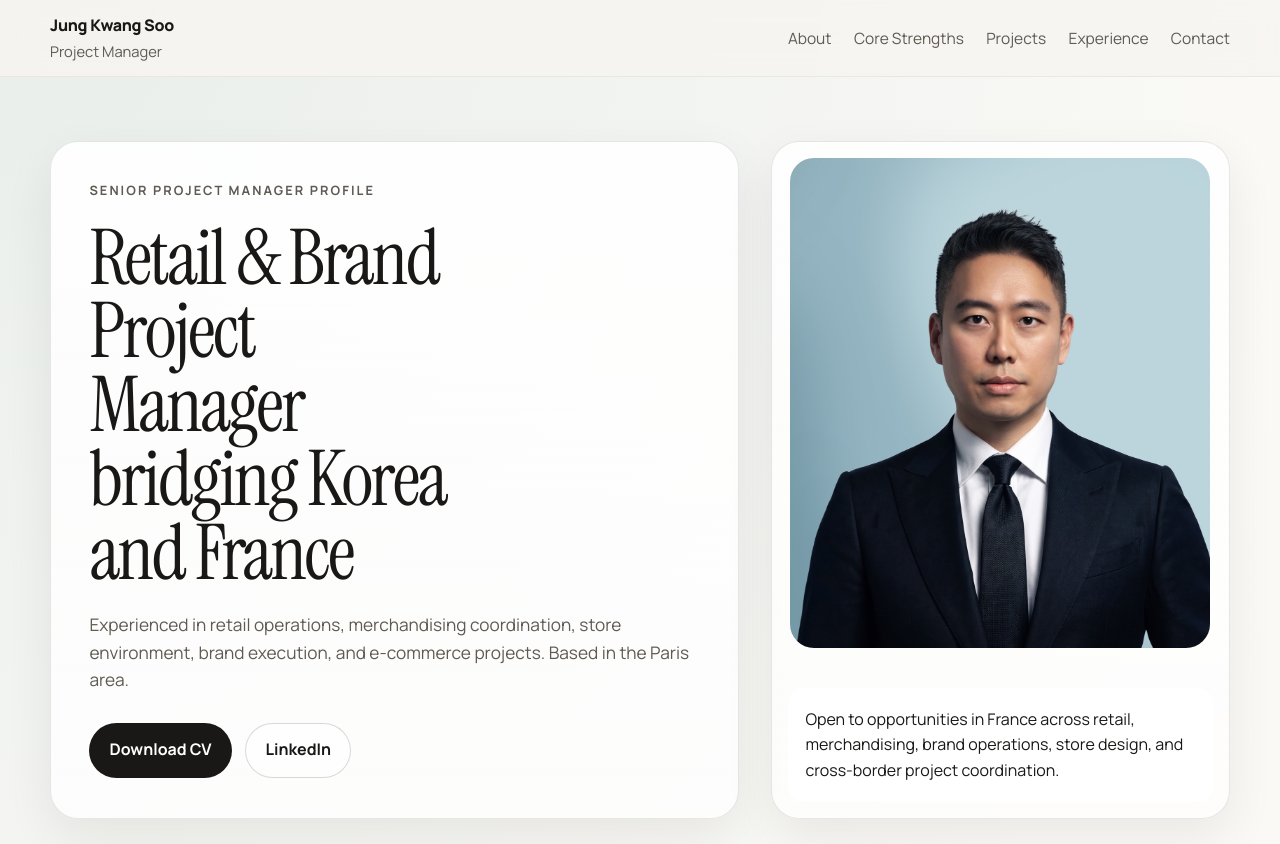
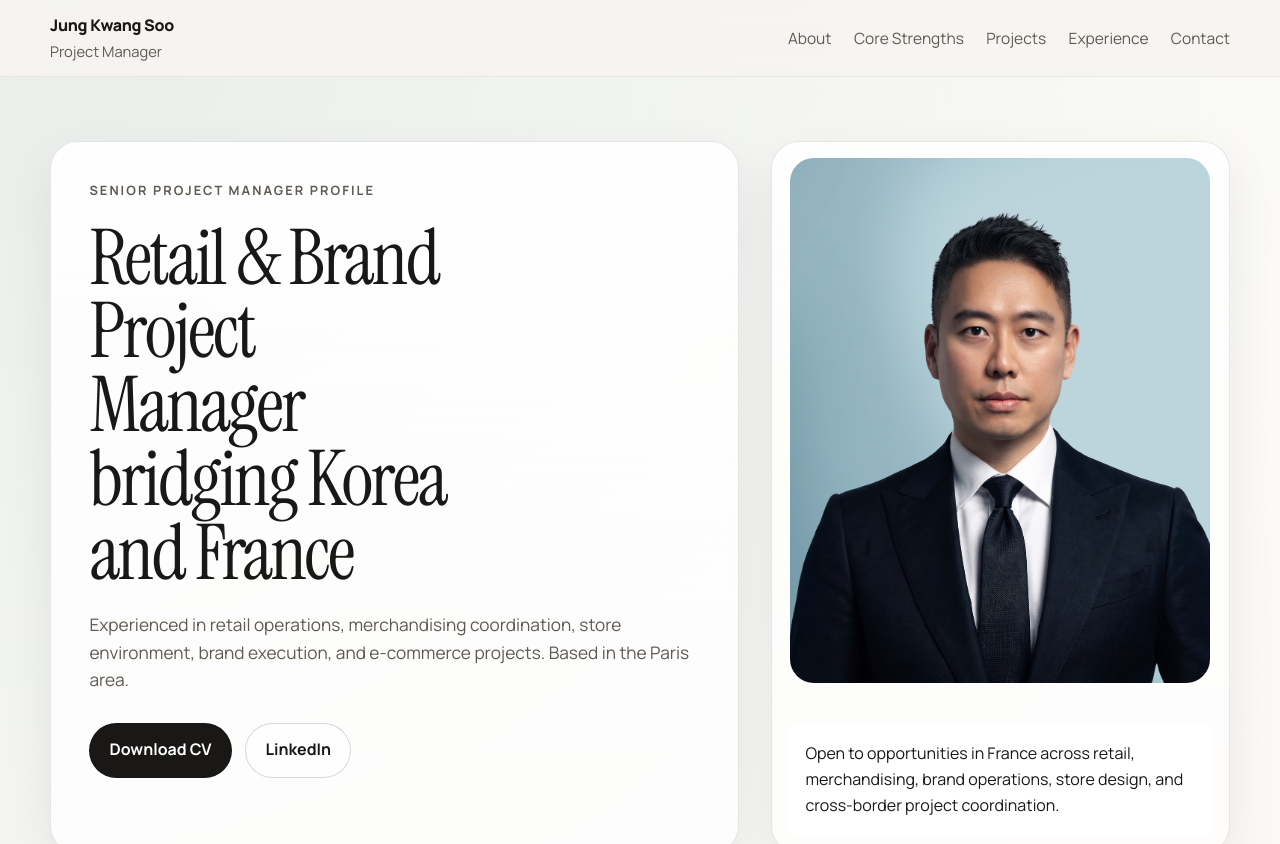
Before and after one commit to kwangsoojung/kwangsoojung.github.io, a plain HTML site: page index.html in a window 1280 px wide. Shown: the top 844 px of the page. Drawn offline with Linux system fonts and the light colour scheme.

Commit message:
Update style.css

```diff
--- a/style.css
+++ b/style.css
@@ -380,6 +380,7 @@ h3 {
 .portrait-frame {
   width: 100%;
   max-width: 420px;
+  aspect-ratio: 4 / 5;
   margin: 0 auto 24px;
   border-radius: 24px;
   overflow: hidden;
@@ -389,8 +390,9 @@ h3 {
 .portrait-image {
   display: block;
   width: 100%;
-  height: auto;
+  height: 100%;
   object-fit: cover;
+  object-position: center top;
 }
 
 .hero-summary {
```
